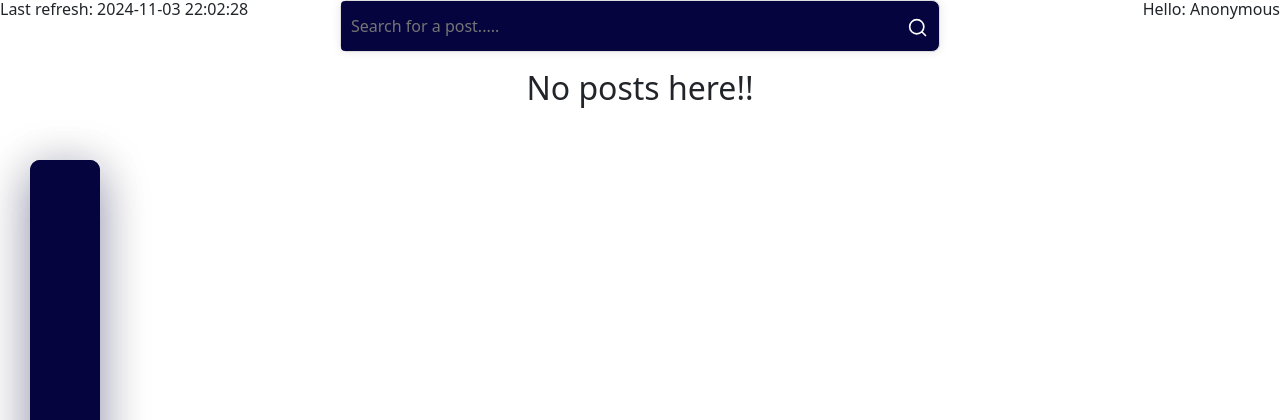
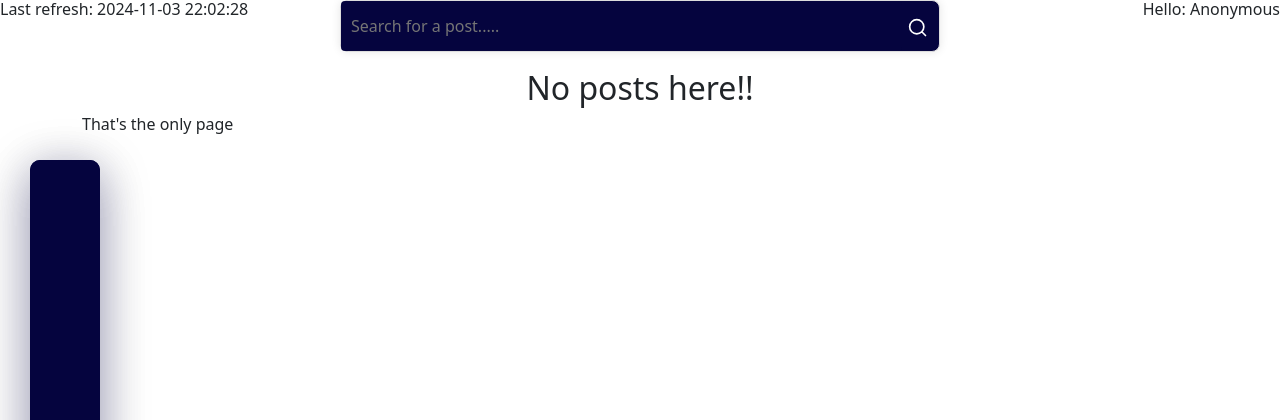
Before and after one commit to RosenCodes20/Django-Web-Framework-Basics, a Django app: page /dash/ in a window 1280 px wide. Shown: the top 420 px of the page. Run offline with Django 5.2, Linux system fonts and the light colour scheme; data that the repository does not hold is empty; some libraries are stand-ins or nearby versions.

Commit message:
Added paginator to the app.

```diff
--- a/forumApp/forumApp/posts/urls.py
+++ b/forumApp/forumApp/posts/urls.py
@@ -4,7 +4,7 @@ from forumApp.posts import views
 
 urlpatterns = [
     path("", views.Index.as_view(), name="index"),
-    path("dash/", views.dashboard, name="dash"),
+    path("dash/", views.Dashboard.as_view(), name="dash"),
     path("post-details/<int:pk>/", views.details, name="details"),
     path("create-post/", views.CreatePost.as_view(), name="create-post"),
     path("edit-post/<int:pk>/", views.edit_post, name="edit-post"),
--- a/forumApp/forumApp/posts/views.py
+++ b/forumApp/forumApp/posts/views.py
@@ -2,7 +2,7 @@ from datetime import datetime
 
 from django.shortcuts import render, redirect
 from django.urls import reverse_lazy
-from django.views.generic import TemplateView, CreateView, FormView, ListView
+from django.views.generic import TemplateView, CreateView, FormView, ListView, DetailView
 
 from forumApp.posts.forms import BasePostForm, PostEditForm, PostDeleteForm, SearchBarForm, CommentFormSet
 from forumApp.posts.models import Post
@@ -19,23 +19,39 @@ class Index(TemplateView):
     template_name = "base.html"
 
 
+class Dashboard(ListView, FormView):
+    model = Post
+    paginate_by = 2
+    form_class = SearchBarForm
+    success_url = reverse_lazy("dash")
+    context_object_name = "posts"
+    template_name = "posts/dashboards.html"
 
-def dashboard(request):
-    form = SearchBarForm(request.GET)
-    posts = Post.objects.all()
+    def get_queryset(self):
+        queryset = self.model.objects.all()
 
-    if request.method == "GET":
-        if form.is_valid():
-            cleaned_post = form.cleaned_data["post"]
-            posts = Post.objects.filter(title__icontains=cleaned_post)
+        if "query" in self.request.GET:
+            query = self.request.GET.get("query")
+            queryset = self.queryset.filter(title__icontains=query)
 
+        return queryset
 
-    context = {
-        "posts": posts,
-        "form": form
-    }
-
-    return render(request, "posts/dashboards.html", context)
+# def dashboard(request):
+#     form = SearchBarForm(request.GET)
+#     posts = Post.objects.all()
+#
+#     if request.method == "GET":
+#         if form.is_valid():
+#             cleaned_post = form.cleaned_data["post"]
+#             posts = Post.objects.filter(title__icontains=cleaned_post)
+#
+#
+#     context = {
+#         "posts": posts,
+#         "form": form
+#     }
+#
+#     return render(request, "posts/dashboards.html", context)
 
 
 # def create_post(request):
--- a/forumApp/templates/posts/dashboards.html
+++ b/forumApp/templates/posts/dashboards.html
@@ -54,6 +54,27 @@
 
             </div>
         {% endfor %}
+        {% if not page_obj.has_next and page_obj.number == 1 %}
+                <p>That's the only page</p>
+            {% else %}
+                <div class="pagination">
+                    <span class="step-links">
+                        {% if page_obj.has_previous %}
+                            <a href="?page=1">&laquo; first</a>
+                            <a href="?page={{ page_obj.previous_page_number }}">previous</a>
+                        {% endif %}
+
+                        <span class="current">
+                            Page {{ page_obj.number }} of {{ page_obj.paginator.num_pages }}.
+                        </span>
+
+                        {% if page_obj.has_next %}
+                            <a href="?page={{ page_obj.next_page_number }}">next</a>
+                            <a href="?page={{ page_obj.paginator.num_pages }}">last &raquo;</a>
+                        {% endif %}
+                    </span>
+                </div>
+            {% endif %}
         </div>
     </div>
 
```
